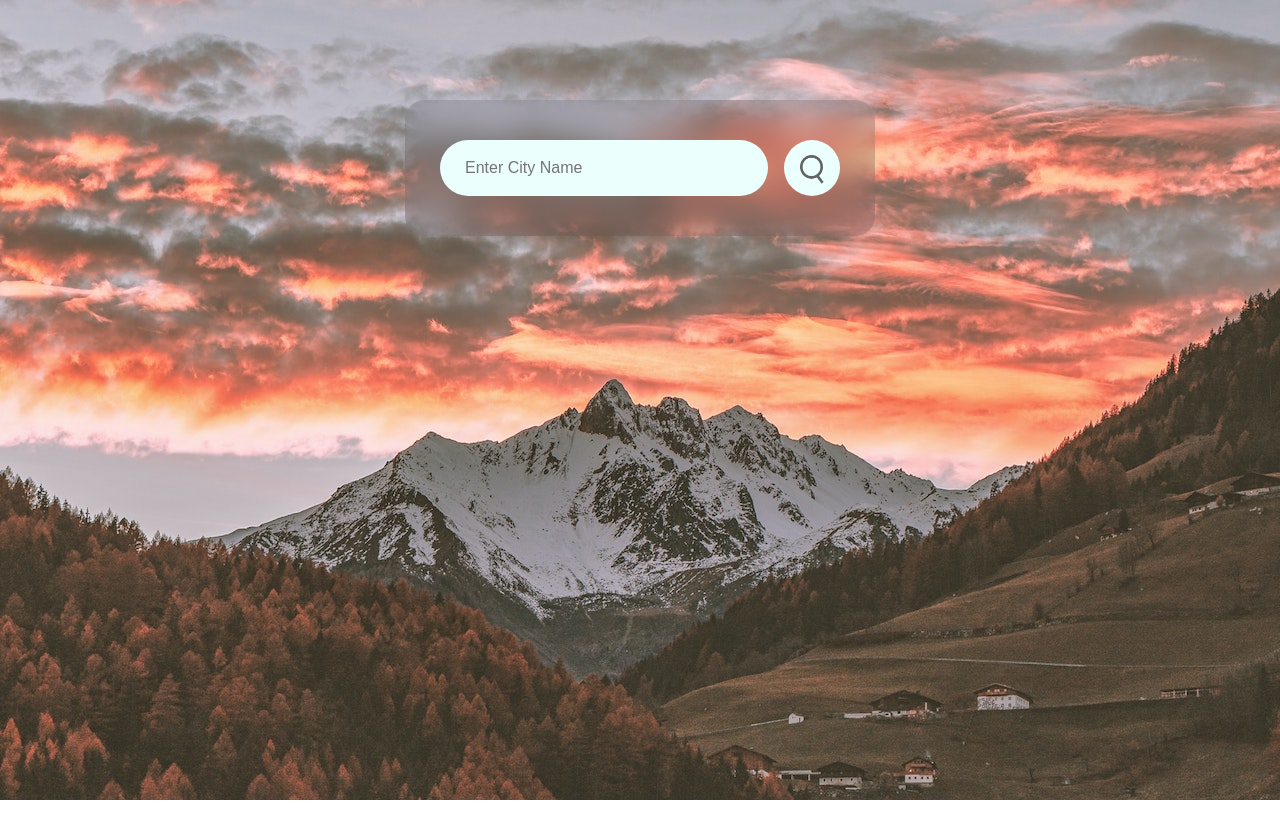
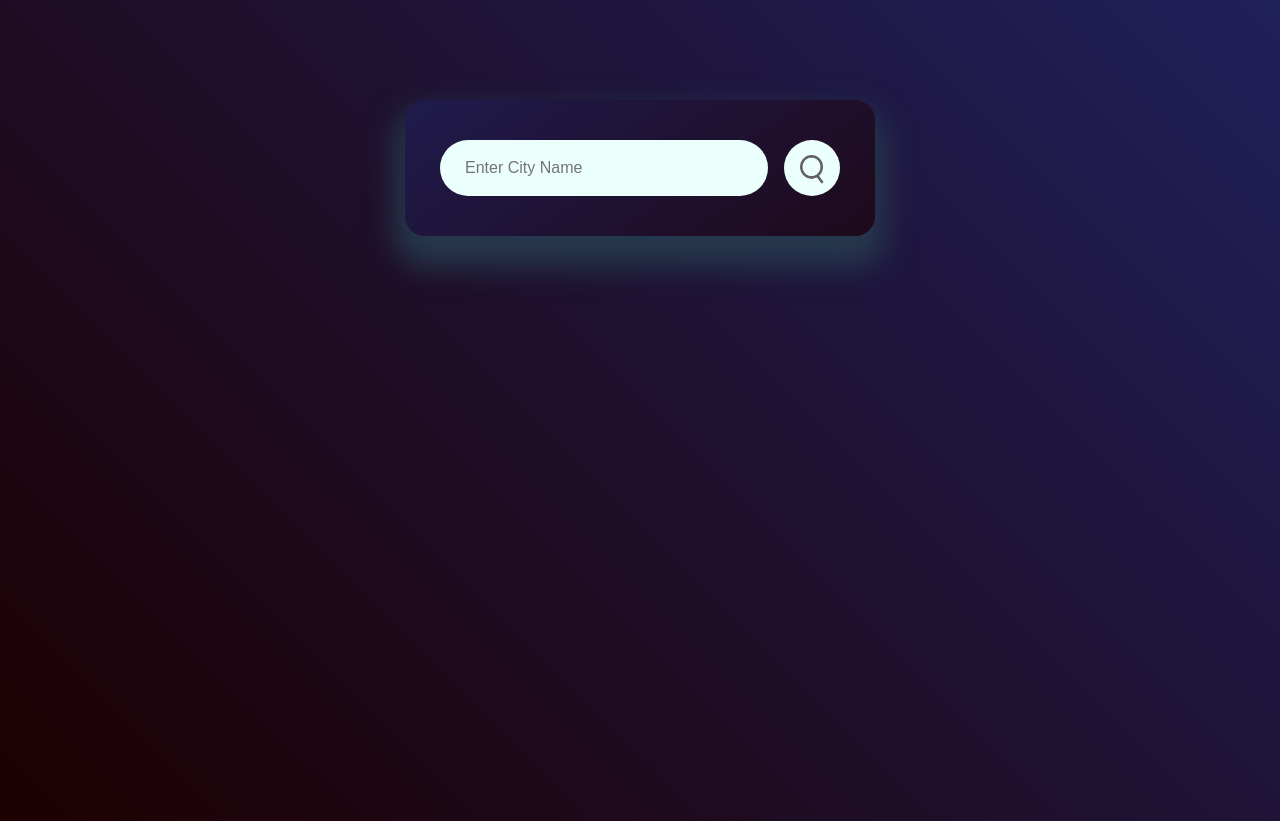
Before and after one commit to naufel1122/Weather-Application, a plain HTML site: page index.html in a window 1280 px wide. Before the commit the page ends 800 px from the top, so only its background shows below. Drawn offline with Linux system fonts and the light colour scheme.

Commit message:
few changes

```diff
--- a/style.css
+++ b/style.css
@@ -6,17 +6,19 @@
 }
 body {
   /* background-color: #222; */
-  background-image:url('./images/background.jpg');
+  background-image:linear-gradient(45deg, #1d0000,#20205b);
   background-position: fixed;
   background-size: cover;
   background-repeat: no-repeat;
+  min-height: 90.1vh;
 }
 .card {
   width: 90%;
   max-width: 470px;
-  /* background: linear-gradient(135deg, #00feba, #5b548a); */
-  background-color: rgba(68, 68, 74, 0.2);
-  backdrop-filter: blur(15px);
+  background: linear-gradient(135deg, #20205ba9,#1d000094);
+  box-shadow: rgb(38, 57, 77) 0px 20px 30px 10px;
+  /* background-color: rgba(68, 68, 74, 0.9); */
+  /* backdrop-filter: blur(50px); */
   color: #fff;
   margin: 100px auto 0;
   border-radius: 20px;
```
